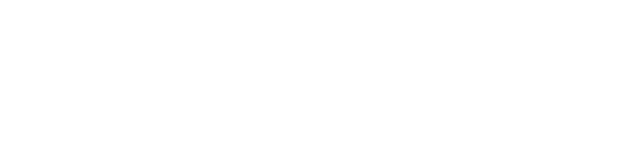
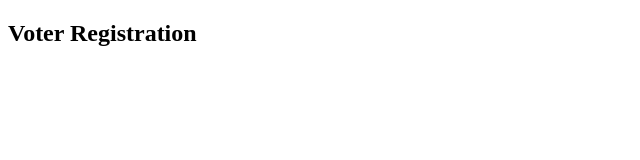
Before and after one commit to ujjwal1103/Voter-Registration, a plain HTML site: page index.html in a window 1280 px wide. Shown: the whole page, without its empty margins (0-640 px from the left). Drawn offline with Linux system fonts and the light colour scheme.

Commit message:
change in index

```diff
--- a/index.html
+++ b/index.html
@@ -4,9 +4,9 @@
     <meta charset="UTF-8">
     <meta http-equiv="X-UA-Compatible" content="IE=edge">
     <meta name="viewport" content="width=device-width, initial-scale=1.0">
-    <title>Document</title>
+    <title>Project 4</title>
 </head>
 <body>
-
+    <h2>Voter Registration</h2>
 </body>
 </html>
```
